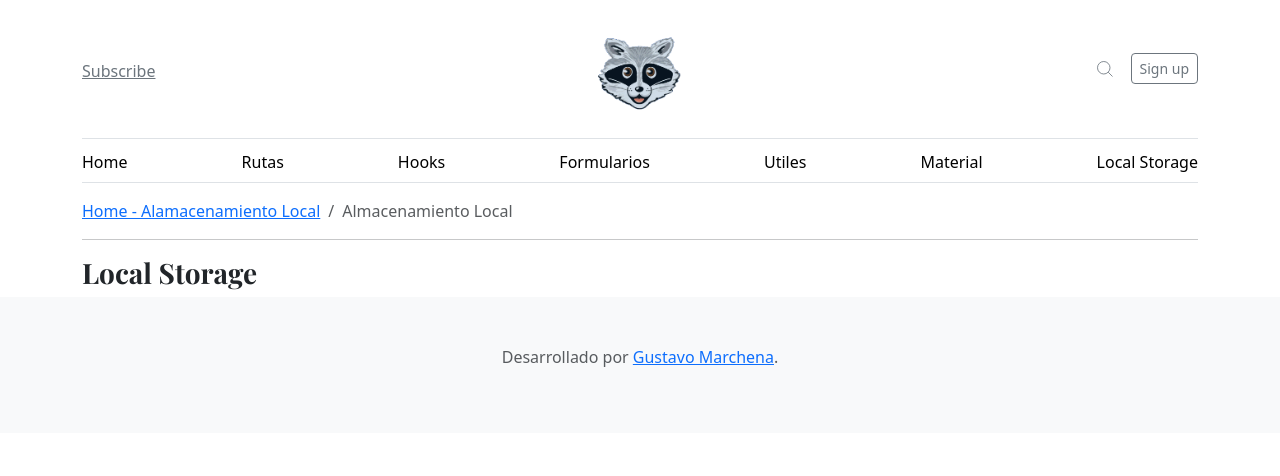
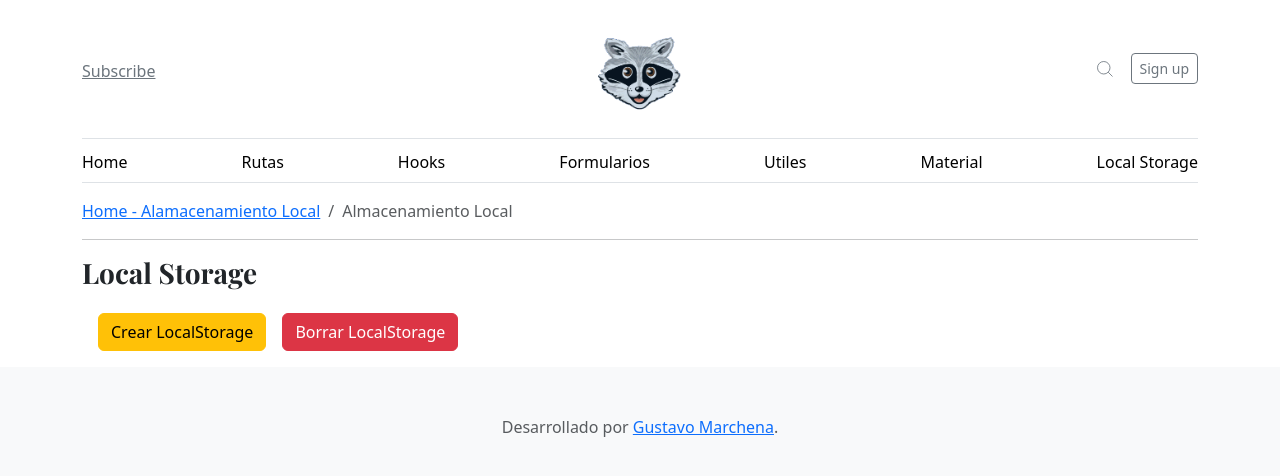
Before and after one commit to versace123mx/react_cesar_cancino_vite_1, a React (Vite) app: page /almacenamientoLocal/LocalStorage in a window 1280 px wide. Shown: the top 476 px of the page. Built offline with nearby package versions, Linux system fonts and the light colour scheme; what moment_spanish_locale would draw is missing.

Commit message:
agregando funcionalidad de localStorage

```diff
--- a/src/pages/AlmacenamientoLocalLocalStorage.jsx
+++ b/src/pages/AlmacenamientoLocalLocalStorage.jsx
@@ -1,6 +1,27 @@
 import { Link } from "react-router-dom"
+import { useState } from "react"
+import { showAlert } from "../helper/helpers"
 
 function AlmacenamientoLocalLocalStorage() {
+
+/*
+EL valor (localStorage.getItem('tokeLocal') != null) ? 1 : 0  que se encuentra en useState
+se le pasa de esta forma es por que si hay un valor en localStorage y salimos de la url y luego
+volvemos a entrar, a un que exista el localStorage este no se mostrara ya que para ese momento
+el valor de existe del useState su valro es vacio, por eso es que le pasamo este valor
+para que sienpre verifique si existe le asigna 1 de lo contario 0
+*/
+  const [existe,setExiste] = useState((localStorage.getItem('tokeLocal') != null) ? 1 : 0 )
+  const handleCrear = () => {
+    localStorage.setItem('tokeLocal','123456789')
+    setExiste(1)
+    showAlert('Exito','Se creo el toke en localStorage','success')
+  }
+  const handleBorrar = () => {
+    localStorage.removeItem('tokeLocal')
+    setExiste(0)
+    showAlert('Exito','Se elimino el toke en localStorage','success')
+  }
   return (
     <>
       <nav aria-label="breadcrumb">
@@ -11,6 +32,11 @@ function AlmacenamientoLocalLocalStorage() {
       </nav>
       <hr />
       <h3>Local Storage</h3>
+      <div>
+      <button className="btn btn-warning my-3 mx-3" onClick={handleCrear}>Crear LocalStorage</button>
+      <button className="btn btn-danger my-3" onClick={handleBorrar}>Borrar LocalStorage</button>
+      </div>
+      {existe == 1 && (localStorage.getItem('tokeLocal'))}
     </>
   )
 }
```
Also changed, not shown: src/pages/MaterialBotones.jsx (indentation only).
